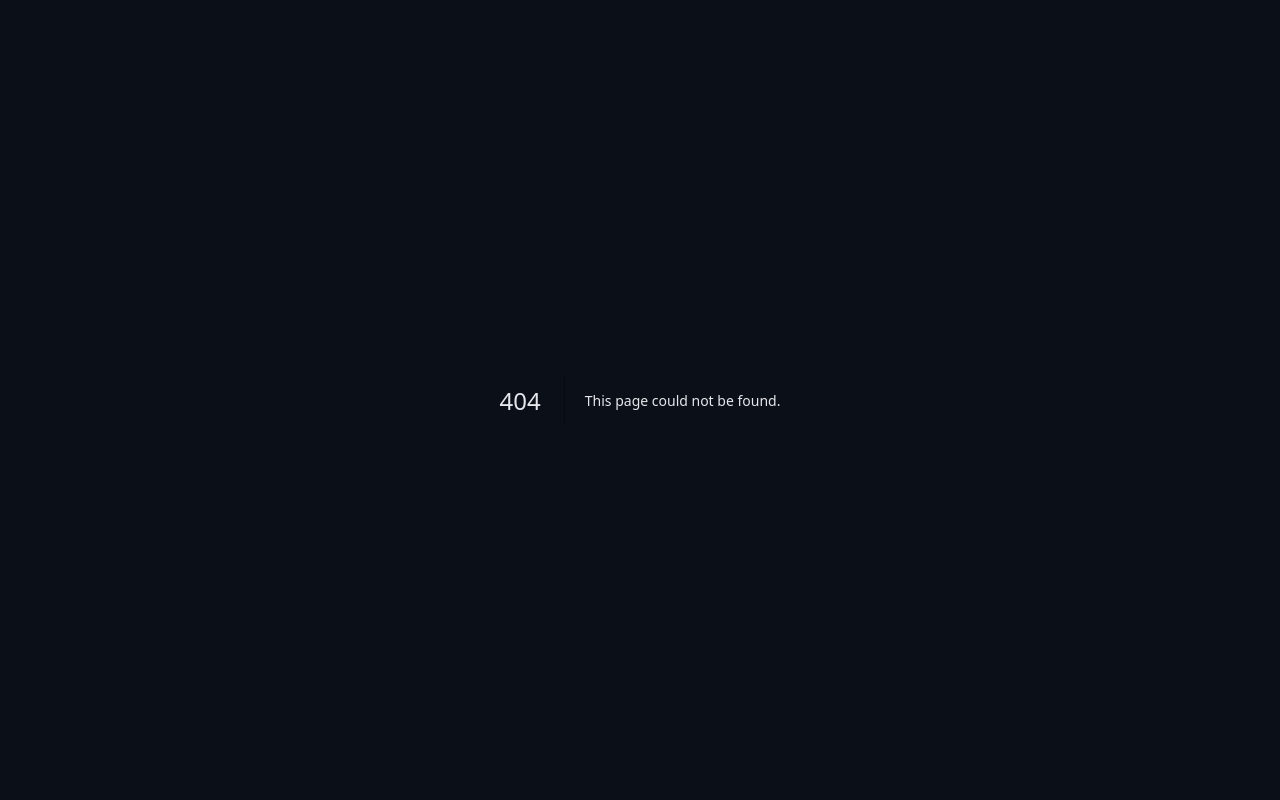
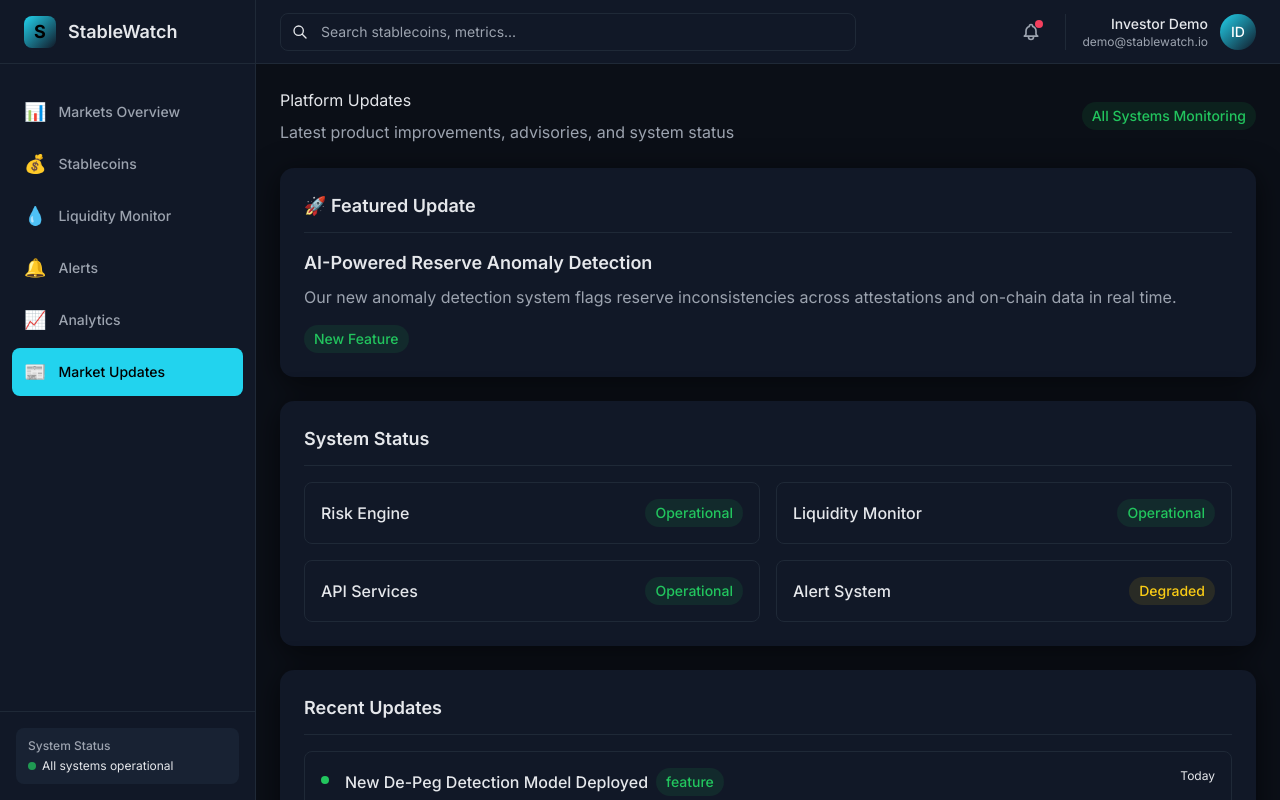
Before and after one commit to aryan192004/StableCoinMonitoringSystem, a Next.js app in the folder apps/frontend/: page /dashboard/updates in a window 1280 px wide. Before the commit this address had no page. Built offline with nearby package versions, Linux system fonts and the light colour scheme.

Commit message:
Added market updates in the sidebar

```diff
--- /dev/null
+++ b/apps/frontend/app/dashboard/updates/page.tsx
@@ -0,0 +1,165 @@
+'use client';
+
+import { DashboardLayout } from '@/components/layout';
+import { Card, CardHeader, CardTitle, CardBody } from '@/components/ui';
+import { Badge } from '@/components/ui/Badge';
+
+export default function UpdatesPage() {
+  const updates = [
+    {
+      title: 'New De-Peg Detection Model Deployed',
+      description:
+        'Our AI model now detects early-stage stablecoin de-pegging patterns using on-chain liquidity anomalies.',
+      date: 'Today',
+      type: 'feature',
+    },
+    {
+      title: 'USDC Liquidity Stress Advisory',
+      description:
+        'Temporary liquidity tightening observed across multiple exchanges. Monitoring recommended.',
+      date: 'Yesterday',
+      type: 'risk',
+    },
+    {
+      title: 'API Performance Improvements',
+      description:
+        'Reduced latency by 35% for real-time risk scoring endpoints.',
+      date: '2 days ago',
+      type: 'system',
+    },
+    {
+      title: 'New Exchange Coverage Added',
+      description:
+        'Kraken and Bybit order book depth now integrated into liquidity monitoring.',
+      date: '3 days ago',
+      type: 'feature',
+    },
+  ];
+
+  const systemStatus = [
+    { name: 'Risk Engine', status: 'Operational' },
+    { name: 'Liquidity Monitor', status: 'Operational' },
+    { name: 'API Services', status: 'Operational' },
+    { name: 'Alert System', status: 'Degraded' },
+  ];
+
+  const getBadgeVariant = (type: string) => {
+    switch (type) {
+      case 'risk':
+        return 'danger';
+      case 'system':
+        return 'warning';
+      default:
+        return 'success';
+    }
+  };
+
+  return (
+    <DashboardLayout>
+      <div className="space-y-6">
+
+        {/* Header */}
+        <div className="flex items-center justify-between">
+          <div>
+            <h1 className="mb-2">Platform Updates</h1>
+            <p className="text-textSecondary">
+              Latest product improvements, advisories, and system status
+            </p>
+          </div>
+          <Badge variant="success">All Systems Monitoring</Badge>
+        </div>
+
+        {/* Featured Update */}
+        <Card>
+          <CardHeader>
+            <CardTitle>🚀 Featured Update</CardTitle>
+          </CardHeader>
+          <CardBody>
+            <h3 className="text-lg font-semibold text-textPrimary mb-2">
+              AI-Powered Reserve Anomaly Detection
+            </h3>
+            <p className="text-textSecondary mb-4">
+              Our new anomaly detection system flags reserve inconsistencies
+              across attestations and on-chain data in real time.
+            </p>
+            <Badge variant="success">New Feature</Badge>
+          </CardBody>
+        </Card>
+
+        {/* System Status */}
+        <Card>
+          <CardHeader>
+            <CardTitle>System Status</CardTitle>
+          </CardHeader>
+          <CardBody>
+            <div className="grid md:grid-cols-2 gap-4">
+              {systemStatus.map((service, i) => (
+                <div
+                  key={i}
+                  className="flex items-center justify-between p-4 rounded-lg border border-border bg-surface"
+                >
+                  <span className="text-textPrimary font-medium">
+                    {service.name}
+                  </span>
+                  <Badge
+                    variant={
+                      service.status === 'Operational'
+                        ? 'success'
+                        : 'warning'
+                    }
+                  >
+                    {service.status}
+                  </Badge>
+                </div>
+              ))}
+            </div>
+          </CardBody>
+        </Card>
+
+        {/* Updates Timeline */}
+        <Card>
+          <CardHeader>
+            <CardTitle>Recent Updates</CardTitle>
+          </CardHeader>
+          <CardBody>
+            <div className="space-y-4">
+              {updates.map((update, index) => (
+                <div
+                  key={index}
+                  className="flex items-start gap-4 p-4 rounded-lg border border-border bg-surface hover:shadow-card transition-shadow"
+                >
+                  <div
+                    className={`w-2 h-2 mt-2 rounded-full ${
+                      update.type === 'risk'
+                        ? 'bg-danger'
+                        : update.type === 'system'
+                        ? 'bg-warning'
+                        : 'bg-success'
+                    }`}
+                  />
+                  <div className="flex-1">
+                    <div className="flex items-center gap-2 mb-1">
+                      <h4 className="font-medium text-textPrimary">
+                        {update.title}
+                      </h4>
+                      <Badge variant={getBadgeVariant(update.type)}>
+                        {update.type}
+                      </Badge>
+                    </div>
+                    <p className="text-sm text-textSecondary">
+                      {update.description}
+                    </p>
+                  </div>
+                  <span className="text-xs text-textTertiary whitespace-nowrap">
+                    {update.date}
+                  </span>
+                </div>
+              ))}
+            </div>
+          </CardBody>
+        </Card>
+
+      </div>
+    </DashboardLayout>
+  );
+}
```
